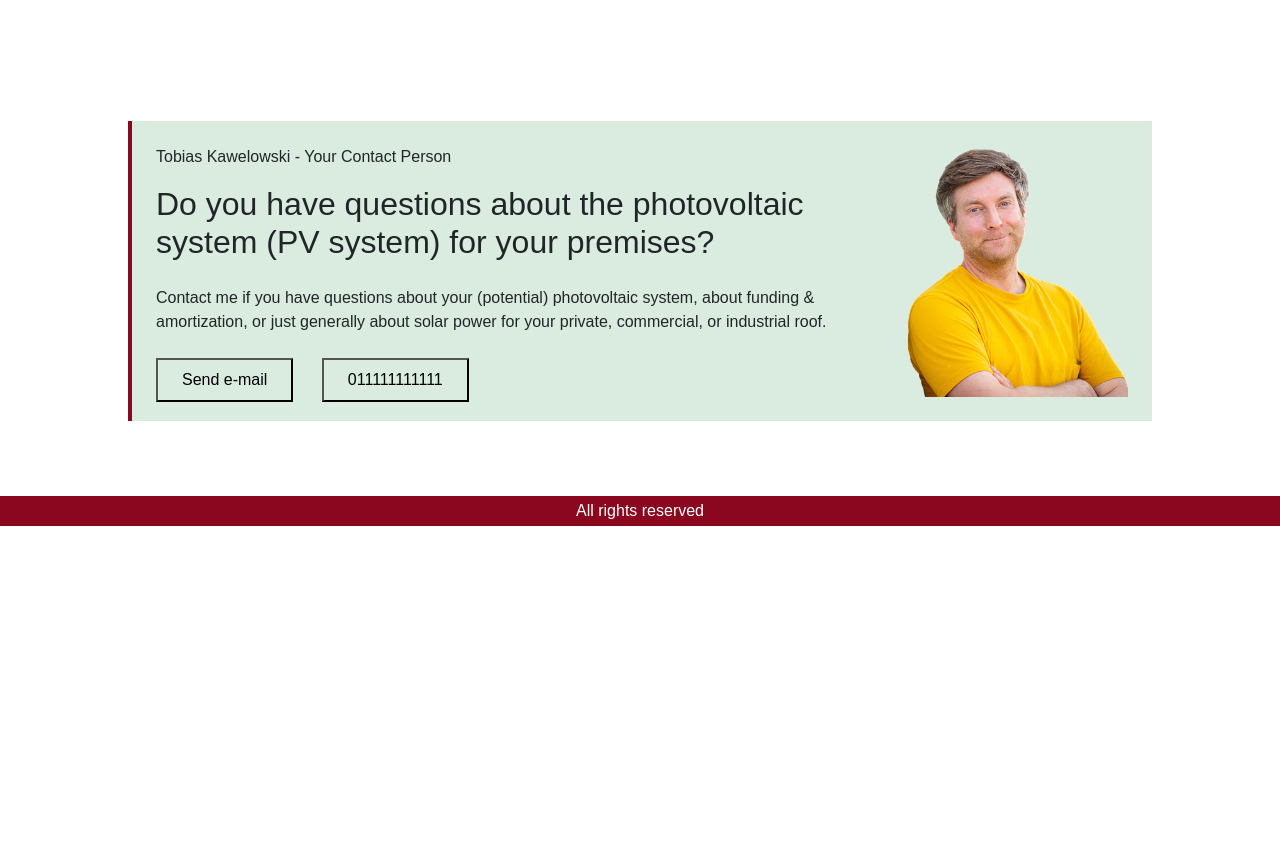
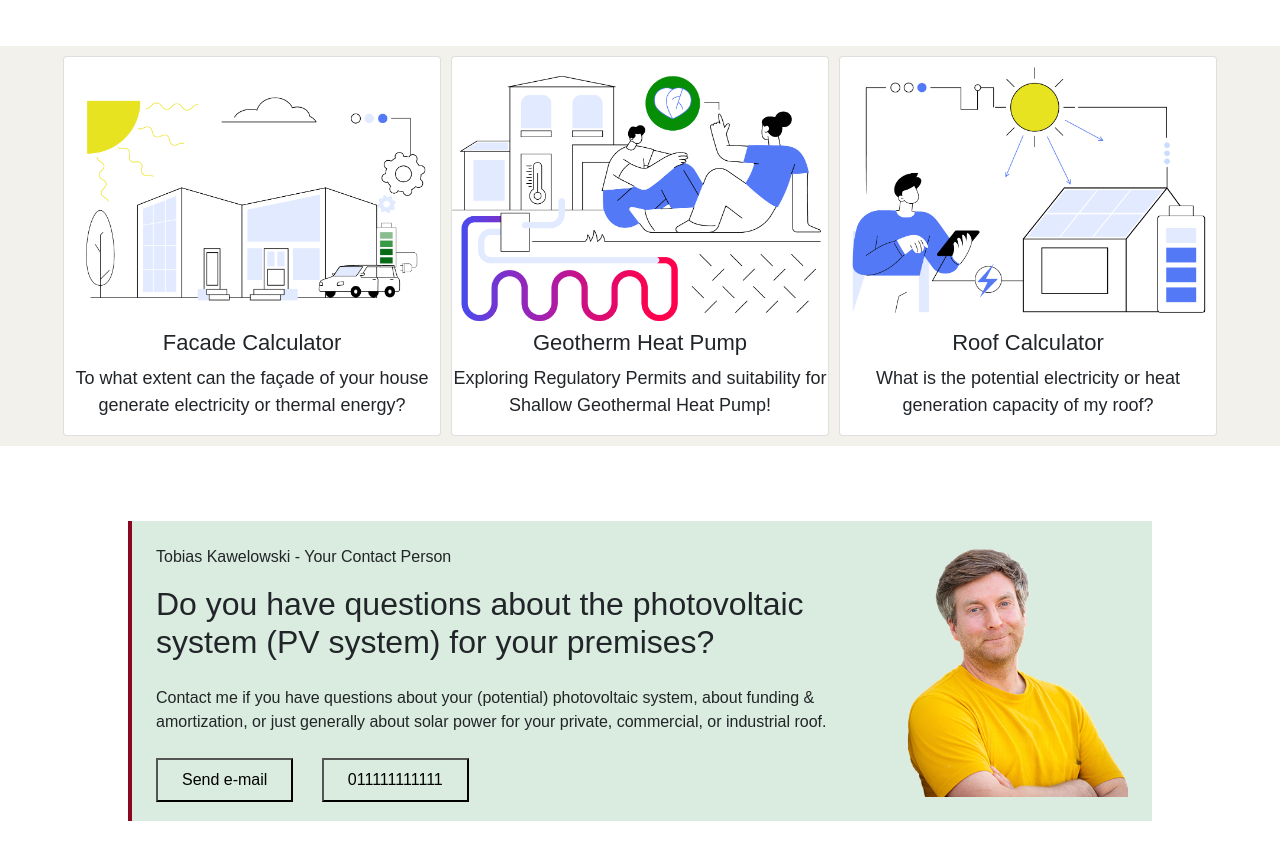
Before and after one commit to Kareemmmfayed/solar-power, a plain HTML site: page index.html in a window 1280 px wide. Shown: the part 6201-7044 px from the top of the page. Before the commit the page ends 6727 px from the top, so only its background shows below. Drawn offline with nearby package versions, Linux system fonts and the light colour scheme; a web font is replaced by a local one.

Commit message:
Added a section

```diff
--- a/index.html
+++ b/index.html
@@ -573,6 +573,35 @@
       </div>
     </div>
 
+    <div class="cards d-flex">
+      <div class="card" style="width: 30%">
+        <img src="./Calculators_icons_facade.png" alt="img" />
+        <h2>Facade Calculator</h2>
+        <p>
+          To what extent can the façade of your house generate electricity or
+          thermal energy?
+        </p>
+      </div>
+
+      <div class="card" style="width: 30%">
+        <img src="./Calculators_icons_heat_pump.png" alt="img" />
+        <h2>Geotherm Heat Pump</h2>
+        <p>
+          Exploring Regulatory Permits and suitability for Shallow Geothermal
+          Heat Pump!
+        </p>
+      </div>
+
+      <div class="card" style="width: 30%">
+        <img src="./Calculators_icons_roof2.png" alt="img" />
+        <h2>Roof Calculator</h2>
+        <p>
+          What is the potential electricity or heat generation capacity of my
+          roof?
+        </p>
+      </div>
+    </div>
+
     <div
       class="d-flex justify-content-center align-items-center"
       style="height: 450px"
--- a/style.scss
+++ b/style.scss
@@ -326,3 +326,27 @@ footer {
   height: 30px;
   width: 100%;
 }
+
+.cards {
+  background-color: #f2f1eb;
+  gap: 10px;
+  padding: 10px;
+  justify-content: center;
+  align-items: center;
+
+  img {
+    height: 50%;
+  }
+
+  .card {
+    text-align: center;
+
+    h2 {
+      font-size: 22px;
+    }
+
+    p {
+      font-size: 18px;
+    }
+  }
+}
```
Also changed, not shown: Calculators_icons_facade.png (added), Calculators_icons_heat_pump.png (added), Calculators_icons_roof2.png (added), style.css, 1 other file.
